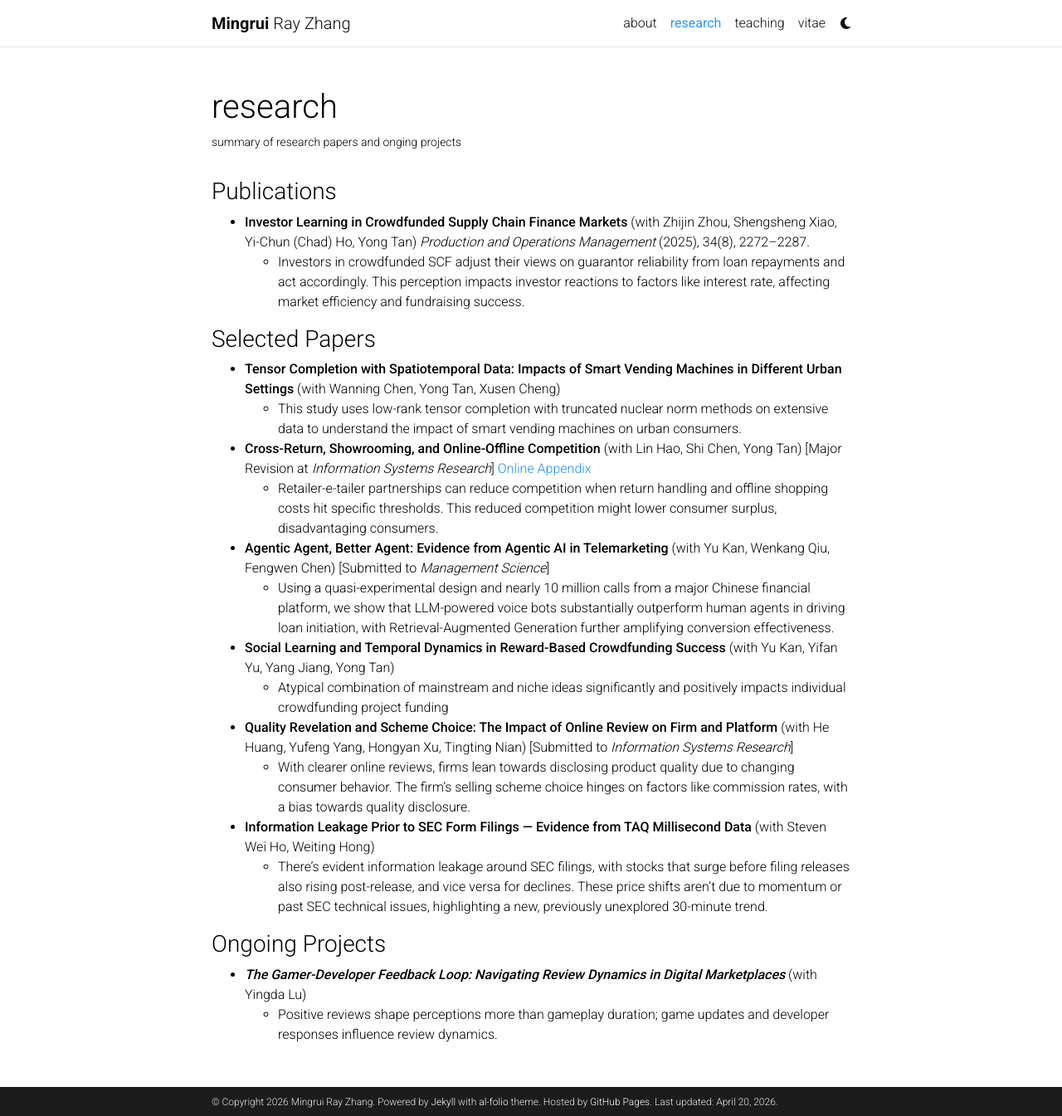
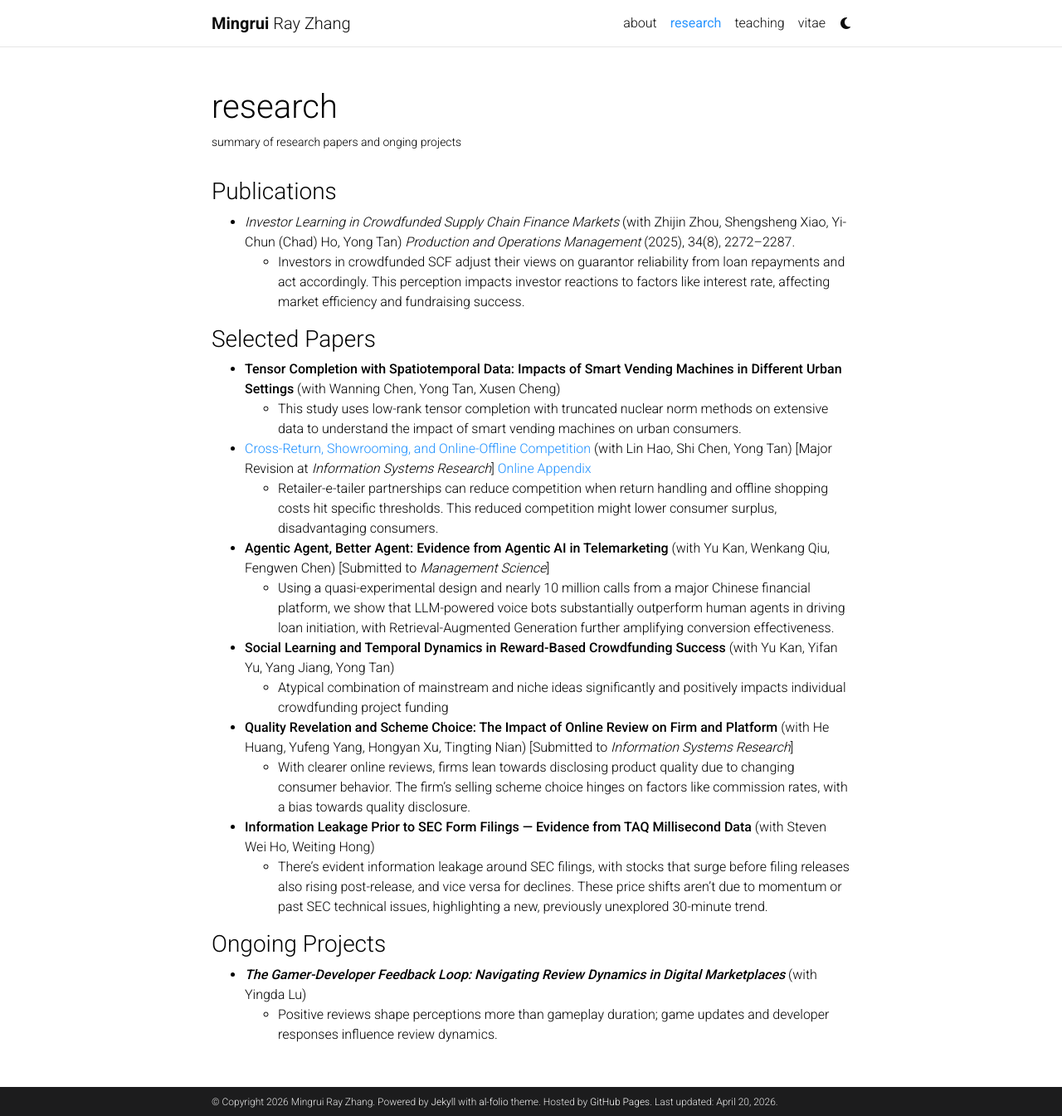
Before and after one commit to MingruiRayZhang/MingruiRayZhang.github.io, a Jekyll site: the page built from _pages/research.md, in a window 1280 px wide and 1345 px high. Shown: the whole window at 83% size. Built offline with Jekyll 4.4.1, drawn with Linux system fonts in a browser that asks for light colours; comment, search, counter and statistics services are not loaded; a style sheet for code colours, icons or effects is not loaded.

```diff
--- a/_pages/research.md
+++ b/_pages/research.md
@@ -9,7 +9,7 @@ nav_order: 2
 
 ### Publications
 
-- [**Investor Learning in Crowdfunded Supply Chain Finance Markets**](https://journals.sagepub.com/doi/10.1177/10591478251317137) (with Zhijin Zhou, Shengsheng Xiao, Yi-Chun (Chad) Ho, Yong Tan) *Production and Operations Management* (2025), 34(8), 2272–2287.
+- [*Investor Learning in Crowdfunded Supply Chain Finance Markets*](https://journals.sagepub.com/doi/10.1177/10591478251317137) (with Zhijin Zhou, Shengsheng Xiao, Yi-Chun (Chad) Ho, Yong Tan) *Production and Operations Management* (2025), 34(8), 2272–2287.
   - Investors in crowdfunded SCF adjust their views on guarantor reliability from loan repayments and act accordingly. This perception impacts investor reactions to factors like interest rate, affecting market efficiency and fundraising success.
 
 ### Selected Papers
@@ -17,7 +17,7 @@ nav_order: 2
 - **Tensor Completion with Spatiotemporal Data: Impacts of Smart Vending Machines in Different Urban Settings** (with Wanning Chen, Yong Tan, Xusen Cheng)
   - This study uses low-rank tensor completion with truncated nuclear norm methods on extensive data to understand the impact of smart vending machines on urban consumers.
 
-- [**Cross-Return, Showrooming, and Online-Offline Competition**](https://papers.ssrn.com/sol3/papers.cfm?abstract_id=5696402) (with Lin Hao, Shi Chen, Yong Tan) [Major Revision at *Information Systems Research*] [Online Appendix](/assets/appendices/ZhangHaoChenTan-2025-appendix.pdf)
+- [Cross-Return, Showrooming, and Online-Offline Competition](https://papers.ssrn.com/sol3/papers.cfm?abstract_id=5696402) (with Lin Hao, Shi Chen, Yong Tan) [Major Revision at *Information Systems Research*] [Online Appendix](/assets/appendices/ZhangHaoChenTan-2025-appendix.pdf)
   -  Retailer-e-tailer partnerships can reduce competition when return handling and offline shopping costs hit specific thresholds. This reduced competition might lower consumer surplus, disadvantaging consumers.
 
 - [**Agentic Agent, Better Agent: Evidence from Agentic AI in Telemarketing**](https://papers.ssrn.com/sol3/papers.cfm?abstract_id=4180052) (with Yu Kan, Wenkang Qiu, Fengwen Chen) [Submitted to *Management Science*]
```
